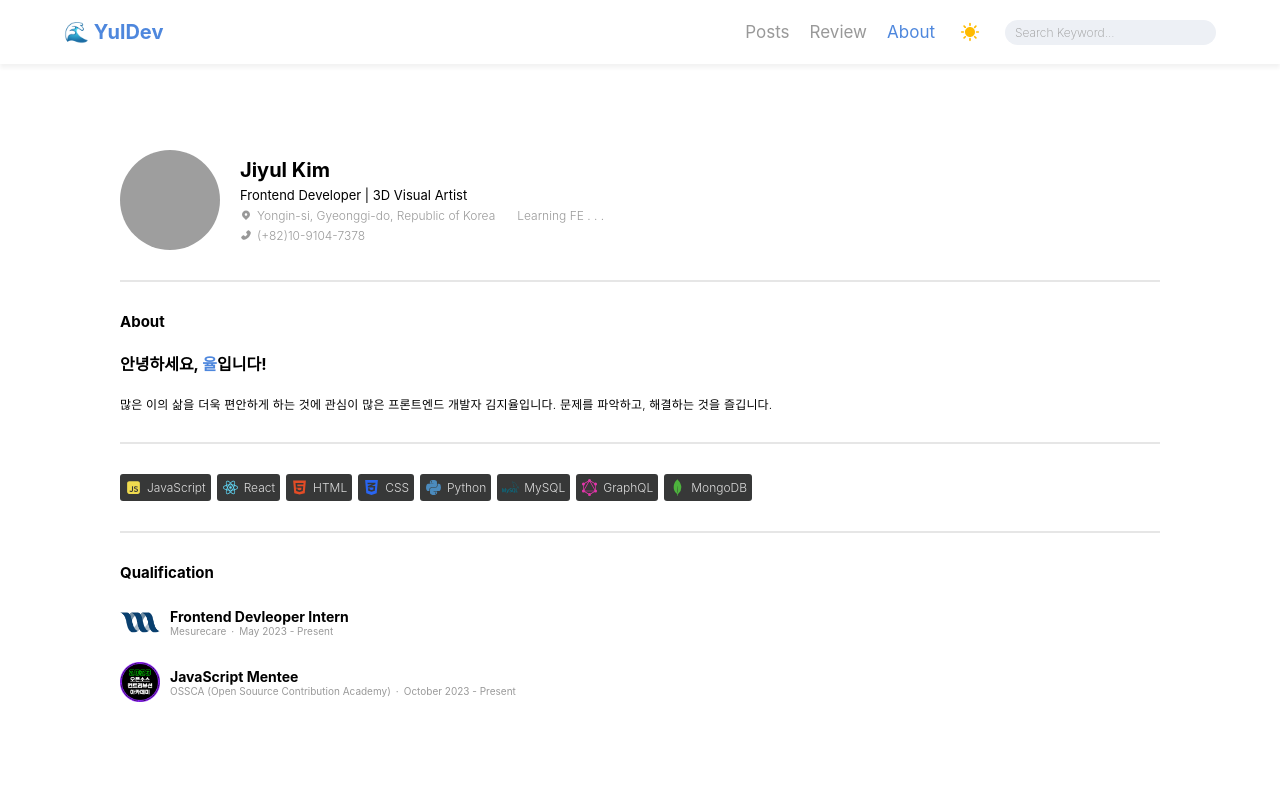
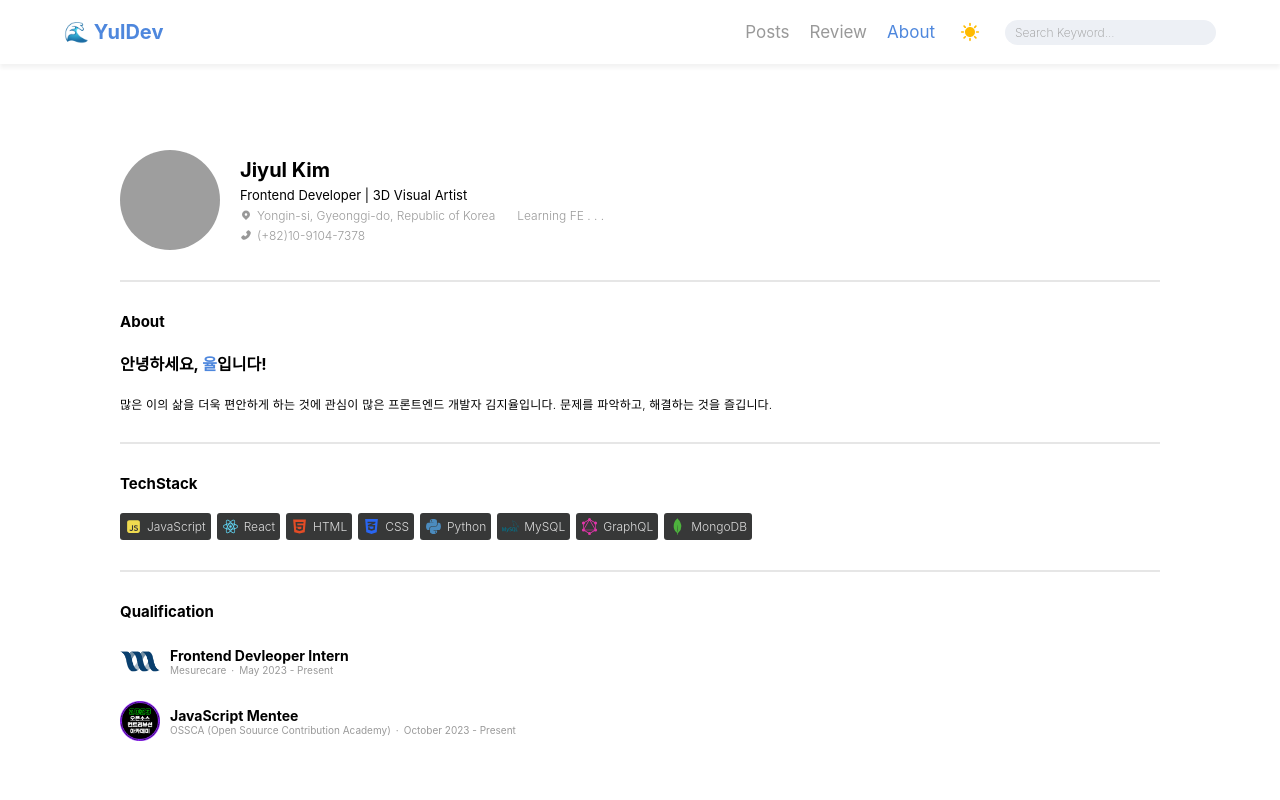
Before and after one commit to yul-dev-k/yul-dev-blog, a React (Create React App) app: page /about in a window 1280 px wide. Shown: the top 800 px of the page. Built offline with nearby package versions, Linux system fonts and the light colour scheme; grey boxes are pictures that could not be loaded; some icons are missing; a web font is replaced by a local one.

Commit message:
Design: techStack 섹션 디자인 수정

```diff
--- a/src/components/sub/about/About.jsx
+++ b/src/components/sub/about/About.jsx
@@ -89,13 +89,16 @@ export default function About() {
           </p>
         </section>
         <div className={styles.bar}></div>
-        <section className={styles.stackList}>
+        <section className={styles.techStack}>
+          <h2>TechStack</h2>
+          <div className={styles.stackList}>
             {techStack.map((data) => (
               <div key={data.name} className={styles.stack}>
                 {data.icon}
                 <span>{data.name}</span>
               </div>
             ))}
+          </div>
         </section>
         <div className={styles.bar}></div>
         <section className={styles.qualificationList}>
--- a/src/components/sub/about/About.module.scss
+++ b/src/components/sub/about/About.module.scss
@@ -50,6 +50,10 @@ main {
     }
 
   }
+  .techStack {
+    display: flex;
+    flex-direction: column;
+    gap: 2rem;
     .stackList {
       width: 100%;
       display: flex;
@@ -73,6 +77,7 @@ main {
           height: 1.7rem;
         }
 
+      }
     }
   }
   .qualificationList {
```
Lines whose indentation alone changed are shown as unchanged.
